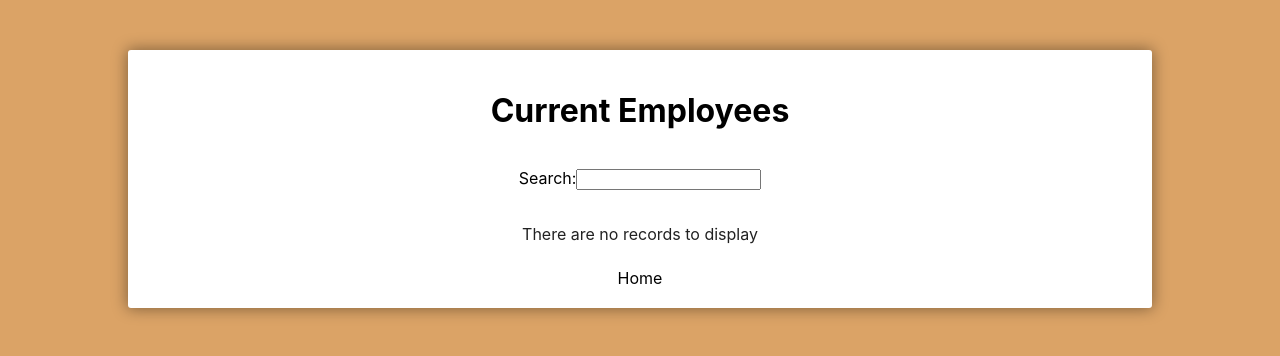
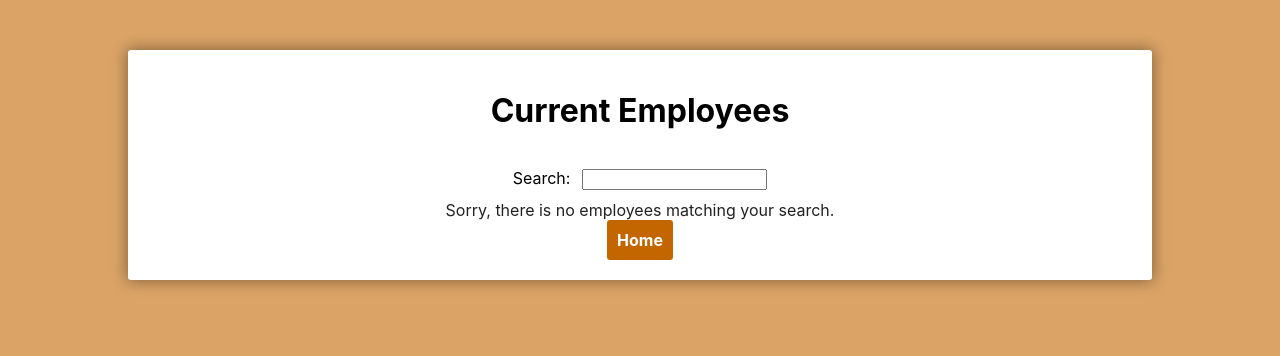
Before and after one commit to MouniaFT/MouniaFattouh_14_02022022, a React (Create React App) app: page /employee in a window 1280 px wide. Shown: the top 356 px of the page. Built offline with nearby package versions, Linux system fonts and the light colour scheme.

Commit message:
Fix style + modification in search filter (DataTableList)

```diff
--- a/src/App.css
+++ b/src/App.css
@@ -7,9 +7,14 @@
 
 a {
   text-decoration: none;
-  color: black;
+  color: white;
+  background: rgba(196, 102, 0, 1);
+  padding: 10px;
+  border-radius: 3px;
+  font-weight: bold;
+  transition: all 0.2s;
 }
 
 a:hover {
-  border-bottom: solid 1px black;
+  opacity: 0.8;
 }
--- a/src/components/DataTableList/DataTableList.css
+++ b/src/components/DataTableList/DataTableList.css
@@ -0,0 +1,8 @@
+.search-input {
+  margin-left: 12px;
+}
+
+.sc-dlVxhl .search-message {
+  margin: 30px 0;
+  color: red;
+}
--- a/src/components/DataTableList/DataTableList.js
+++ b/src/components/DataTableList/DataTableList.js
@@ -2,6 +2,7 @@ import { useContext, useEffect, useState } from 'react'
 import DataTable from 'react-data-table-component'
 import { dataTableTitle } from '../../constants/dataTableTitle'
 import { EmployeeListContext } from '../../contexts/EmployeeListContext'
+import './DataTableList.css'
 
 const DataTableList = () => {
   const [pending, setPending] = useState(true)
@@ -20,8 +21,17 @@ const DataTableList = () => {
   const handleSearch = (e) => {
     setSearch(e.target.value)
     setRows(
-      employeeList.filter((row) =>
-        row.firstName.toLowerCase().includes(search.toLowerCase())
+      employeeList.filter(
+        (row) =>
+          row.firstName.toLowerCase().includes(search.toLowerCase()) ||
+          row.lastName.toLowerCase().includes(search.toLowerCase()) ||
+          row.startDate.toLowerCase().includes(search.toLowerCase()) ||
+          row.department.toLowerCase().includes(search.toLowerCase()) ||
+          row.dateOfBirth.toLowerCase().includes(search.toLowerCase()) ||
+          row.state.toLowerCase().includes(search.toLowerCase()) ||
+          row.street.toLowerCase().includes(search.toLowerCase()) ||
+          row.zipCode.toLowerCase().includes(search.toLowerCase()) ||
+          row.city.toLowerCase().includes(search.toLowerCase())
       )
     )
   }
@@ -31,16 +41,27 @@ const DataTableList = () => {
       <div className="search">
         <label htmlFor="search">
           Search:
-          <input id="search" type="text" onChange={handleSearch} />
+          <input
+            className="search-input"
+            id="search"
+            type="text"
+            onChange={handleSearch}
+          />
         </label>
       </div>
       <DataTable
         columns={dataTableTitle}
         data={search ? rows : employeeList}
+        defaultSortFieldId={1}
         pagination
         fixedHeader
         fixedHeaderScrollHeight="400px"
         progressPending={pending}
+        noDataComponent={
+          <span className="search-message">
+            Sorry, there is no employees matching your search.
+          </span>
+        }
       />
     </>
   )
--- a/src/pages/CreateEmployee.css
+++ b/src/pages/CreateEmployee.css
@@ -31,7 +31,7 @@ label {
 
 .create-employee input,
 .create-employee .address {
-  padding: 15px;
+  padding: 10px;
   border: 1px solid #ccc;
   border-radius: 3px;
   width: 100%;
@@ -53,7 +53,7 @@ label {
   border-radius: 3px;
   cursor: pointer;
   padding: 10px 5px;
-  margin: 10px 5px;
+  margin: 20px 5px;
   font-size: 16px;
   transition: all 0.2s;
 }
```
